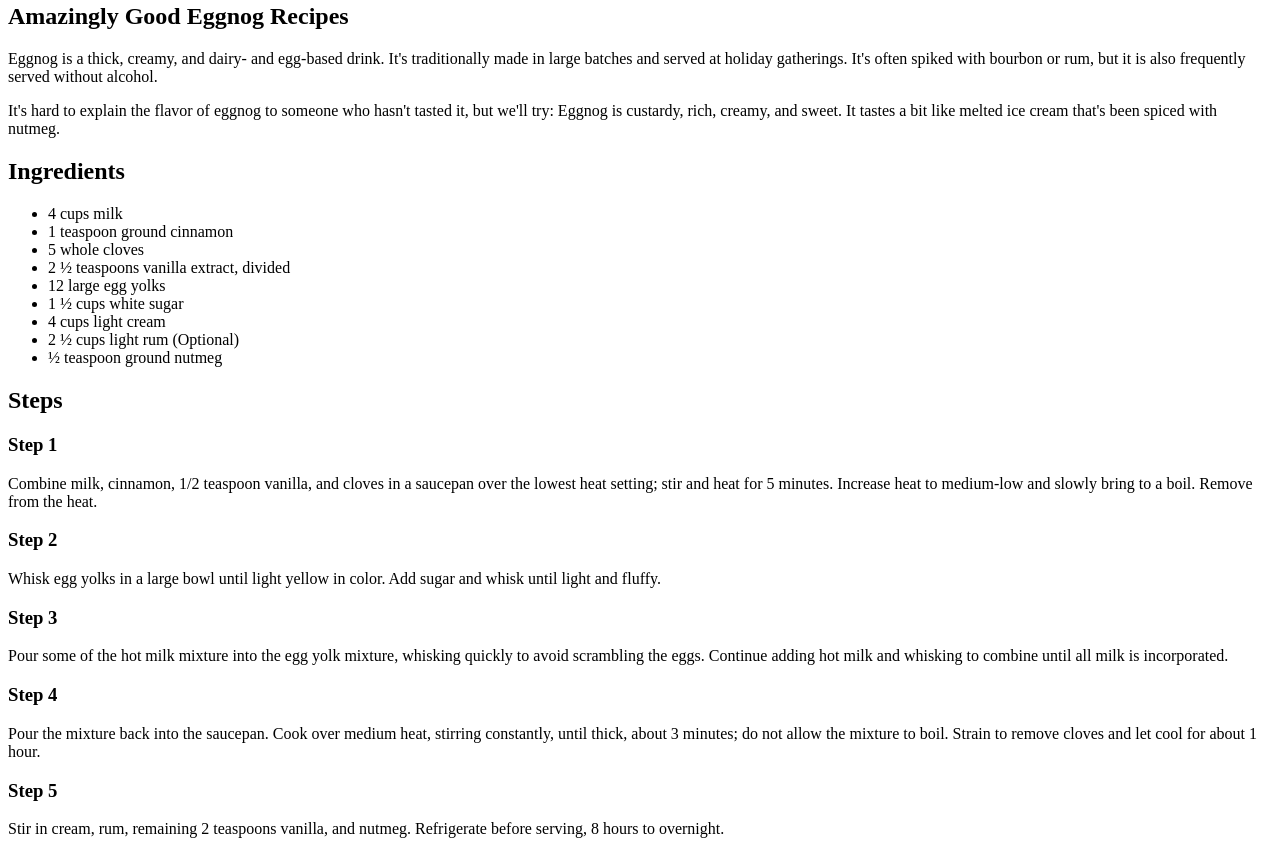
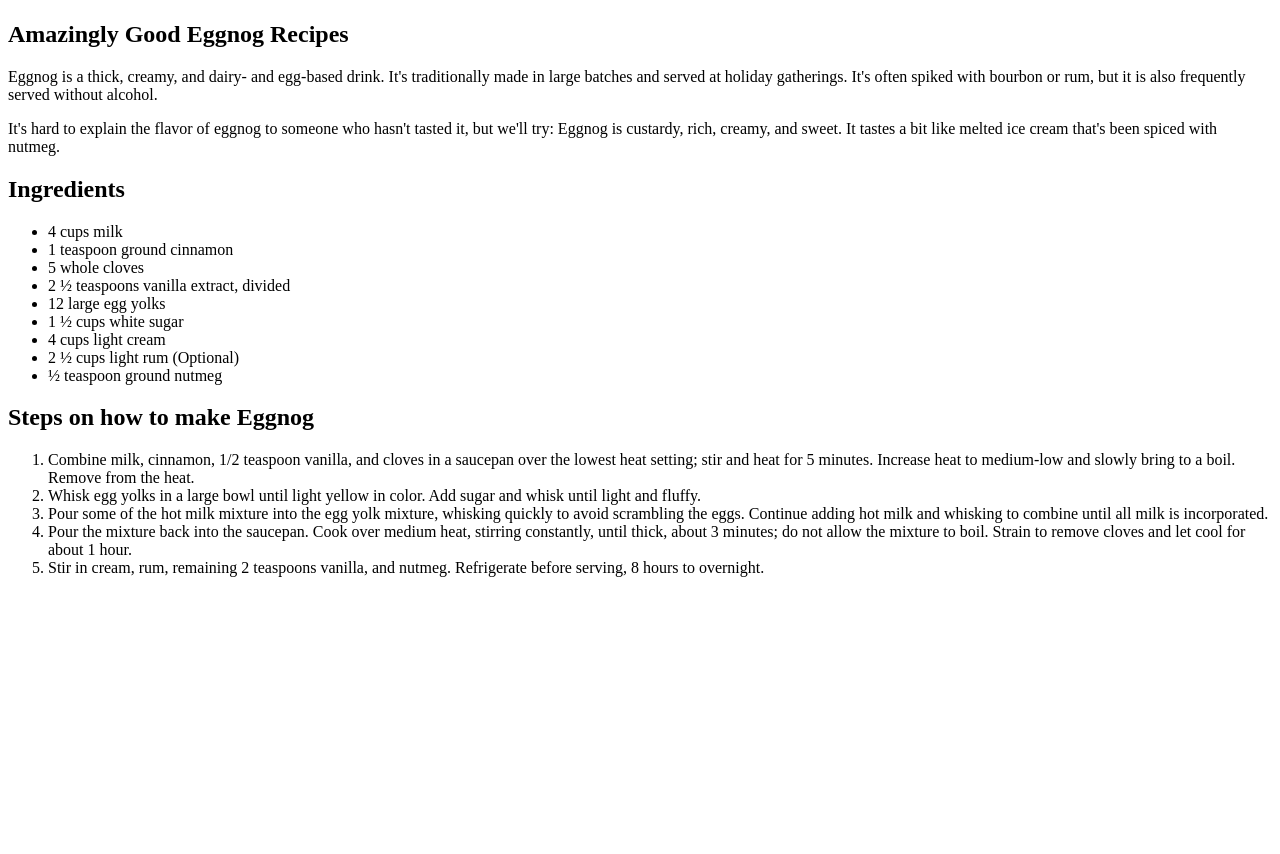
Before and after one commit to goldenmaxtech/odin-recipes, a plain HTML site: page recipes/eggnog.html in a window 1280 px wide. Shown: the part 833-1687 px from the top of the page. After the commit the page ends 1426 px from the top, so only its background shows below. Drawn offline with Linux system fonts and the light colour scheme.

Commit message:
Modified Eggnog Recipe Page Changed the steps section from paragraph to ordered list Added doctype, root html, head and body elements on the eggn Recipe page

```diff
--- a/recipes/eggnog.html
+++ b/recipes/eggnog.html
@@ -1,4 +1,8 @@
-<h1>Eggnog Recipes</h1>
+<!DOCTYPE html>
+<html>
+    <head></head>
+    <body>
+        <h1>Eggnog Recipes</h1>
 <img src="../images/eggnog.webp" alt="Fresh Eggnog">
 
 <h2>Amazingly Good Eggnog Recipes</h2>
@@ -20,14 +24,14 @@
     <li>½ teaspoon ground nutmeg</li>
 </ul>
 
-<h2>Steps</h2>
-<h3>Step 1</h3>
-<p>Combine milk, cinnamon, 1/2 teaspoon vanilla, and cloves in a saucepan over the lowest heat setting; stir and heat for 5 minutes. Increase heat to medium-low and slowly bring to a boil. Remove from the heat.</p>
-<h3>Step 2</h3>
-<p>Whisk egg yolks in a large bowl until light yellow in color. Add sugar and whisk until light and fluffy.</p>
-<h3>Step 3</h3>
-<p>Pour some of the hot milk mixture into the egg yolk mixture, whisking quickly to avoid scrambling the eggs. Continue adding hot milk and whisking to combine until all milk is incorporated.</p>
-<h3>Step 4</h3>
-<p>Pour the mixture back into the saucepan. Cook over medium heat, stirring constantly, until thick, about 3 minutes; do not allow the mixture to boil. Strain to remove cloves and let cool for about 1 hour.</p>
-<h3>Step 5</h3>
-<p>Stir in cream, rum, remaining 2 teaspoons vanilla, and nutmeg. Refrigerate before serving, 8 hours to overnight.</p>
+<h2>Steps on how to make Eggnog</h2>
+<ol>
+    <li>Combine milk, cinnamon, 1/2 teaspoon vanilla, and cloves in a saucepan over the lowest heat setting; stir and heat for 5 minutes. Increase heat to medium-low and slowly bring to a boil. Remove from the heat.</li>
+    <li>Whisk egg yolks in a large bowl until light yellow in color. Add sugar and whisk until light and fluffy.</li>
+    <li>Pour some of the hot milk mixture into the egg yolk mixture, whisking quickly to avoid scrambling the eggs. Continue adding hot milk and whisking to combine until all milk is incorporated.</li>
+    <li>Pour the mixture back into the saucepan. Cook over medium heat, stirring constantly, until thick, about 3 minutes; do not allow the mixture to boil. Strain to remove cloves and let cool for about 1 hour.</li>
+    <li>Stir in cream, rum, remaining 2 teaspoons vanilla, and nutmeg. Refrigerate before serving, 8 hours to overnight.</li>
+</ol>
+
+    </body>
+</html>
```
